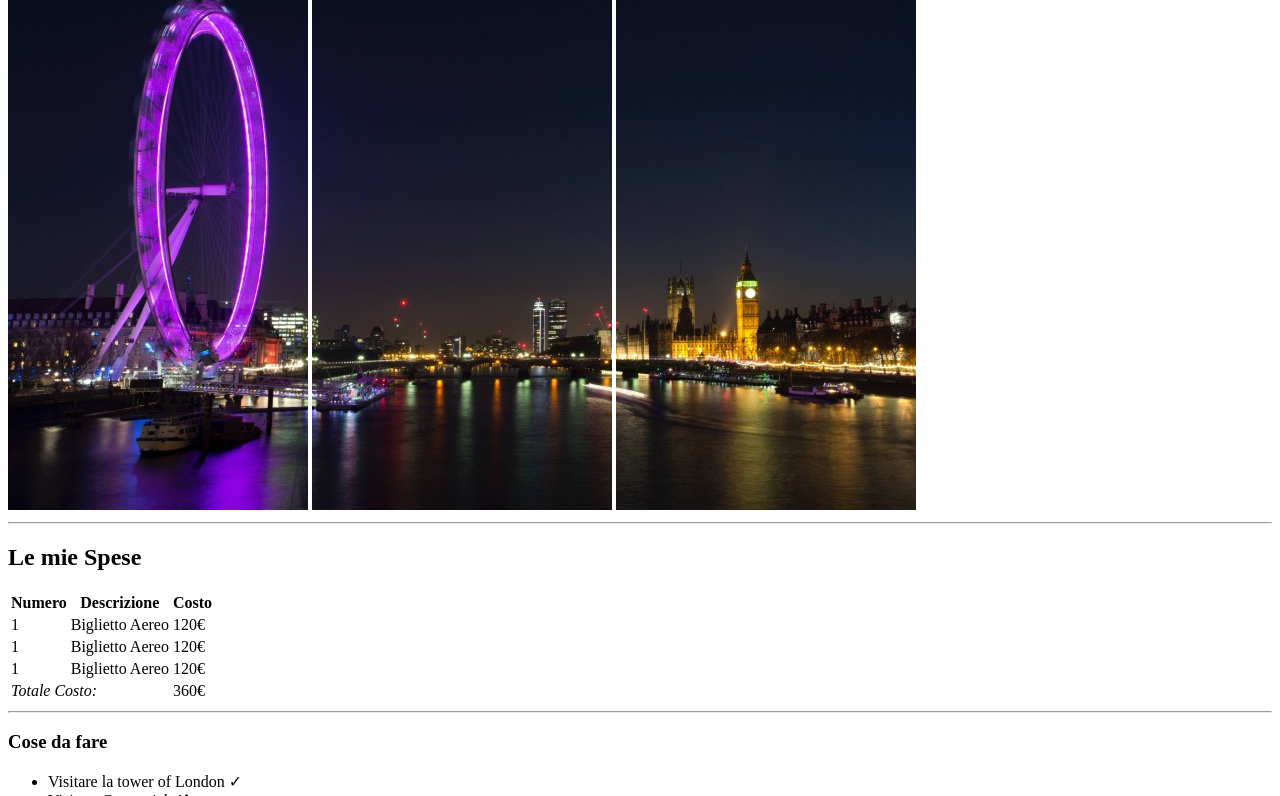
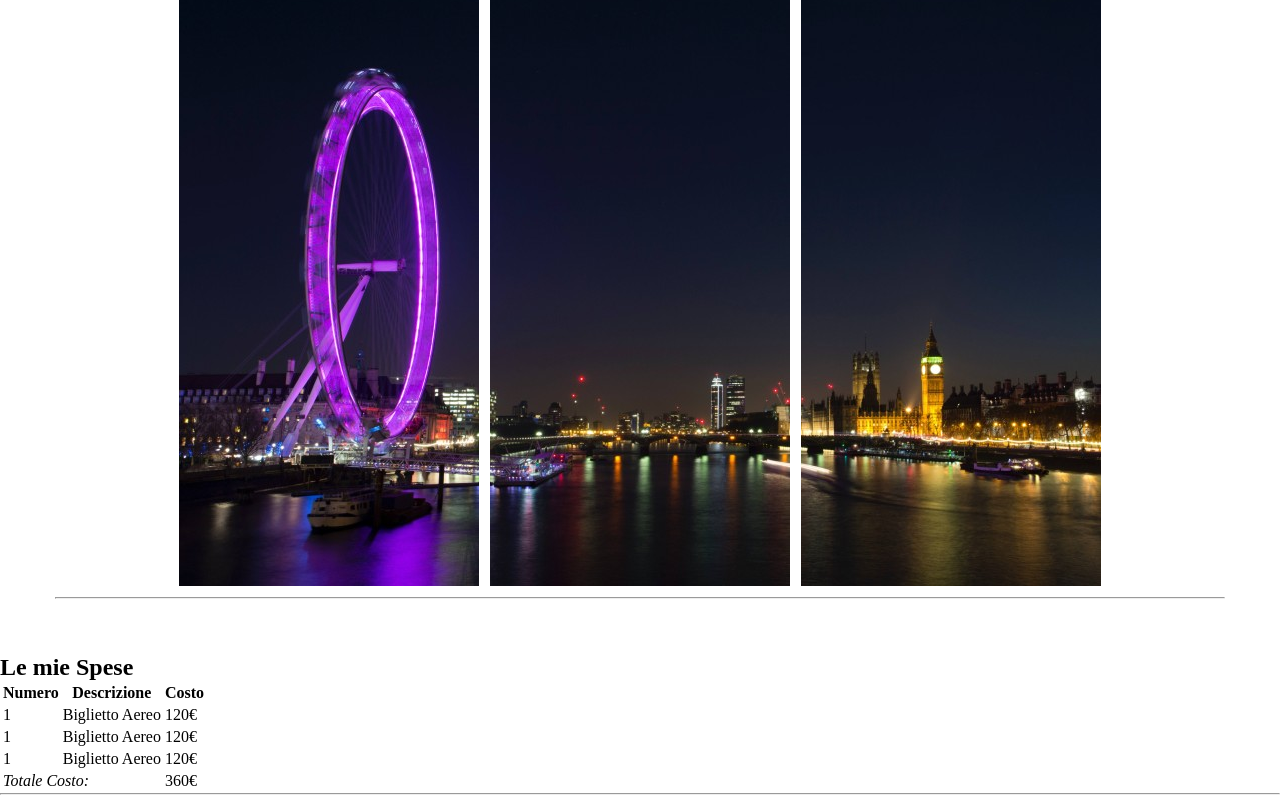
Before and after one commit to mbaisotti99/html-london-trip, a plain HTML site: page index.html in a window 1280 px wide. Shown: the part 170-966 px from the top of the page. Drawn offline with Linux system fonts and the light colour scheme.

Commit message:
feat: css header

```diff
--- a/index.html
+++ b/index.html
@@ -3,6 +3,7 @@
 <head>
     <meta charset="UTF-8">
     <meta name="viewport" content="width=1920, initial-scale=1.0">
+    <link rel="stylesheet" href="style.css">
     <title>London Trip</title>
 </head>
 <body>
--- /dev/null
+++ b/style.css
@@ -0,0 +1,9 @@
+*{
+    margin: 0;
+    box-sizing: border-box;
+}
+header{
+    text-align: center;
+    margin: 55px;
+    font-size: 44px;
+}
```
